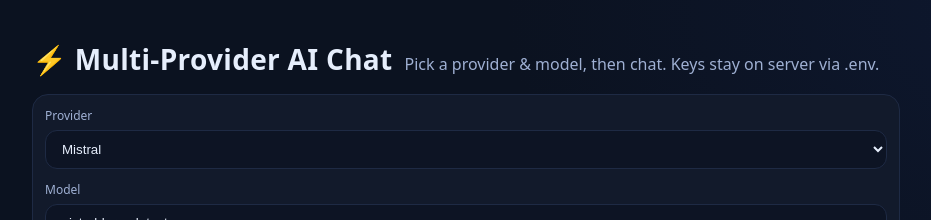
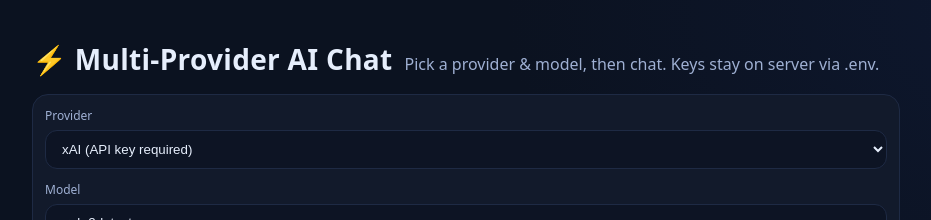
Before and after one commit to Harshsfd/Multi-Bot, a website: page public/index.html in a window 1280 px wide. Shown: the top 220 px of the page, without its empty margins (174-1105 px from the left). Drawn offline with nearby package versions, Linux system fonts and the light colour scheme.

Commit message:
Update index.html

```diff
--- a/public/index.html
+++ b/public/index.html
@@ -25,7 +25,7 @@
           <option value="anthropic" disabled>Anthropic (API key required)</option>
           <option value="gemini" disabled>Gemini (API key required)</option>
           <option value="mistral" selected>Mistral</option>
-          <option value="xai" disabled>xAI (API key required)</option>
+          <option value="xai" selected>xAI (API key required)</option>
         </select>
       </div>
 
```
